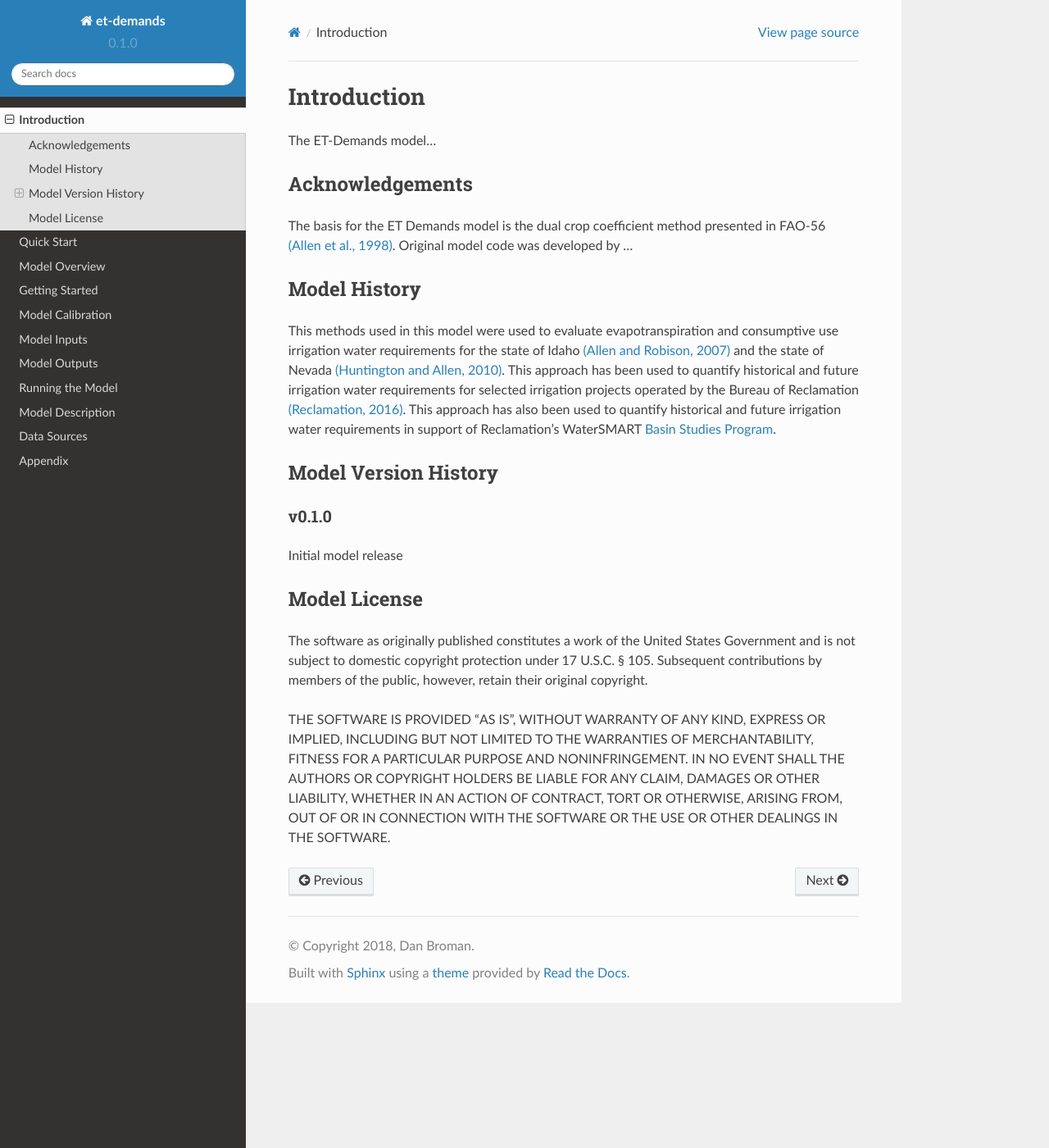
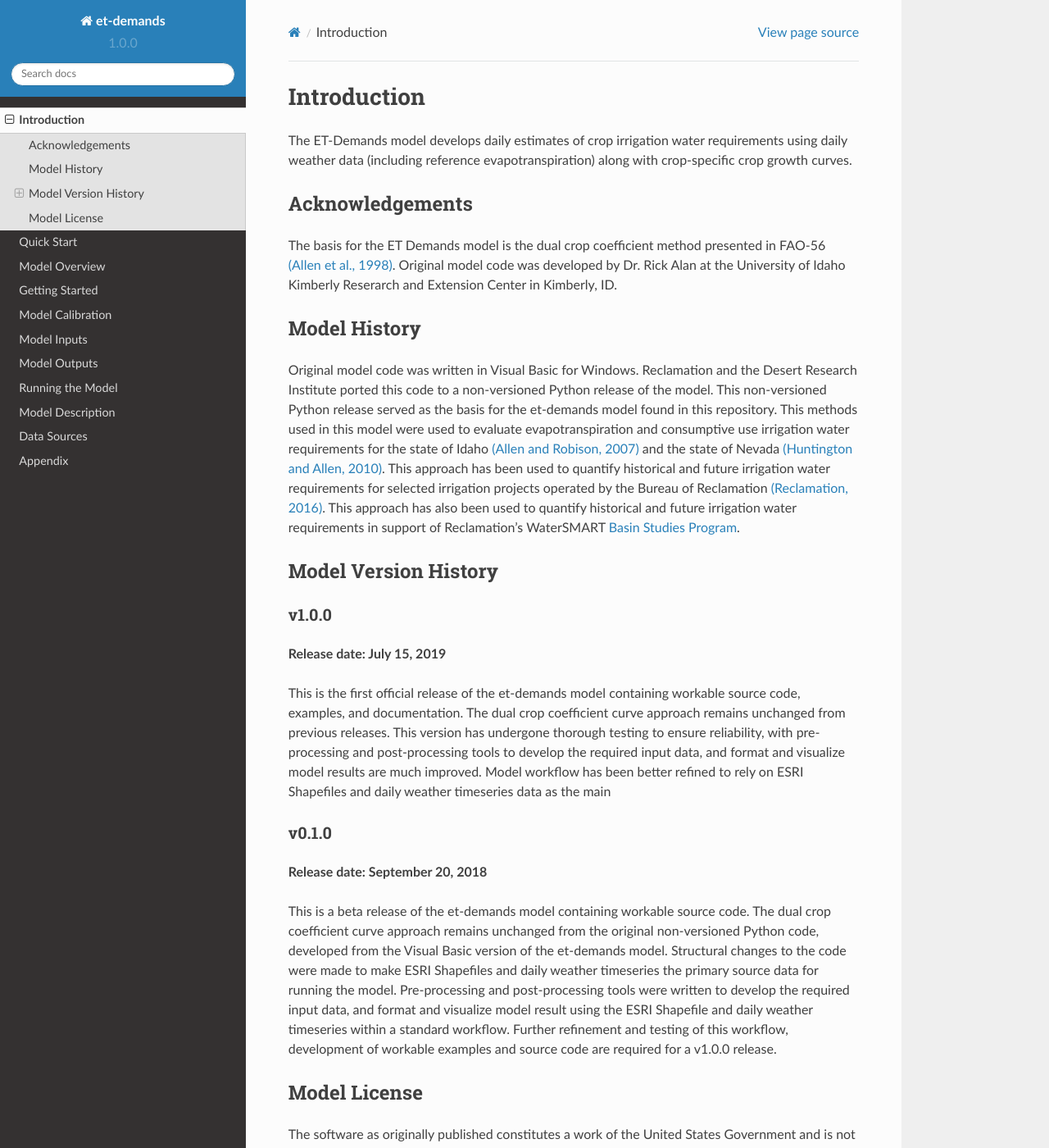
Before and after one commit to DOI-BOR/et-demands, a Sphinx documentation site: the page built from docs/introduction.rst, in a window 1280 px wide and 1400 px high. Shown: the whole window at 82% size. Built offline with Sphinx 7.4.7 and the Read the Docs theme 2.0.0, drawn with Linux system fonts in a browser that asks for light colours; formulas are drawn with MathJax 3.

Commit message:
documentation changes and test

```diff
--- a/docs/conf.py
+++ b/docs/conf.py
@@ -30,7 +30,7 @@ import shlex
 # extensions coming with Sphinx (named 'sphinx.ext.*') or your custom
 # ones.
 extensions = [
-    'sphinx.ext.autodoc', 'sphinx.ext.pngmath'
+    'sphinx.ext.autodoc'
 ]
 
 # Add any paths that contain templates here, relative to this directory.
@@ -49,17 +49,17 @@ master_doc = 'index'
 
 # General information about the project.
 project = u'et-demands'
-copyright = u'2018, Dan Broman'
-author = u'Dan Broman'
+copyright = u'2019'
+author = u' Charles Morton, Chris Pearson, Dan Broman'
 
 # The version info for the project you're documenting, acts as replacement for
 # |version| and |release|, also used in various other places throughout the
 # built documents.
 #
 # The short X.Y version.
-version = '0.1.0'
+version = '1.0.0'
 # The full version, including alpha/beta/rc tags.
-release = '0.1.0'
+release = '1.0.0'
 
 # The language for content autogenerated by Sphinx. Refer to documentation
 # for a list of supported languages.
--- a/docs/introduction.rst
+++ b/docs/introduction.rst
@@ -1,27 +1,61 @@
 Introduction
 ============
-The ET-Demands model...
+The ET-Demands model develops daily estimates of crop irrigation water requirements
+using daily weather data (including reference evapotranspiration) along with
+crop-specific crop growth curves.
 
 Acknowledgements
 ----------------
 The basis for the ET Demands model is the dual crop coefficient method
 presented in FAO-56 `(Allen et al., 1998) <https://www.kimberly.uidaho.edu/water/fao56/fao56.pdf>`_.
-Original model code was developed by ...
+Original model code was developed by Dr. Rick Alan at the University of Idaho
+Kimberly Reserarch and Extension Center in Kimberly, ID.
 
 Model History
 -------------
+Original model code was written in Visual Basic for Windows. Reclamation and
+the Desert Research Institute ported this code to a non-versioned Python release
+of the model. This non-versioned Python release served as the basis for the
+et-demands model found in this repository.
 This methods used in this model were used to evaluate evapotranspiration and
 consumptive use irrigation water requirements for the state of Idaho
 `(Allen and Robison, 2007) <http://data.kimberly.uidaho.edu/ETIdaho/ETIdaho_Report_April_2007_with_supplement.pdf>`_
-and the state of Nevada `(Huntington and Allen, 2010) <https://www.dri.edu/images/stories/divisions/dhs/dhsfaculty/Justin-Huntington/Huntington_and_Allen_2010.pdf>`_. This approach has been used to quantify historical and future irrigation water requirements for selected irrigation projects operated by the Bureau of Reclamation `(Reclamation, 2016) <https://www.usbr.gov/watersmart/baseline/docs/historicalandfutureirrigationwaterrequirements.pdf>`_. This approach has also been used to quantify historical and future irrigation water requirements in support of Reclamation's
+and the state of Nevada `(Huntington and Allen, 2010) <https://www.dri.edu/images/stories/divisions/dhs/dhsfaculty/Justin-Huntington/Huntington_and_Allen_2010.pdf>`_.
+This approach has been used to quantify historical and future irrigation water
+requirements for selected irrigation projects operated by the Bureau of
+Reclamation `(Reclamation, 2016) <https://www.usbr.gov/watersmart/baseline/docs/historicalandfutureirrigationwaterrequirements.pdf>`_.
+This approach has also been used to quantify historical and future irrigation
+water requirements in support of Reclamation's
 WaterSMART `Basin Studies Program <https://www.usbr.gov/watersmart/bsp/>`_.
 
 Model Version History
 ---------------------
+v1.0.0
+^^^^^^
+**Release date: July 15, 2019**
+
+This is the first official release of the et-demands model containing
+workable source code, examples, and documentation. The dual crop coefficient
+curve approach remains unchanged from previous releases. This version has undergone
+thorough testing to ensure reliability, with pre-processing and post-processing tools
+to develop the required input data, and format and visualize model results are much
+improved. Model workflow has been better refined to rely on ESRI Shapefiles and
+daily weather timeseries data as the main
 
 v0.1.0
 ^^^^^^
-Initial model release
+**Release date: September 20, 2018**
+
+This is a beta release of the et-demands model containing workable source code.
+The dual crop coefficient curve approach remains unchanged from the original
+non-versioned Python code, developed from the Visual Basic version of the et-demands model.
+Structural changes to the code were made to make ESRI Shapefiles and daily weather
+timeseries the primary source data for running the model. Pre-processing and
+post-processing tools were written to develop the required input data, and format
+and visualize model result using the ESRI Shapefile and daily weather timeseries
+within a standard workflow. Further refinement and testing of this workflow,
+development of workable examples and source code are required for a v1.0.0
+release.
 
 Model License
 -------------
```
Also changed, not shown: docs/getting_started.rst (+62 -22 lines).
